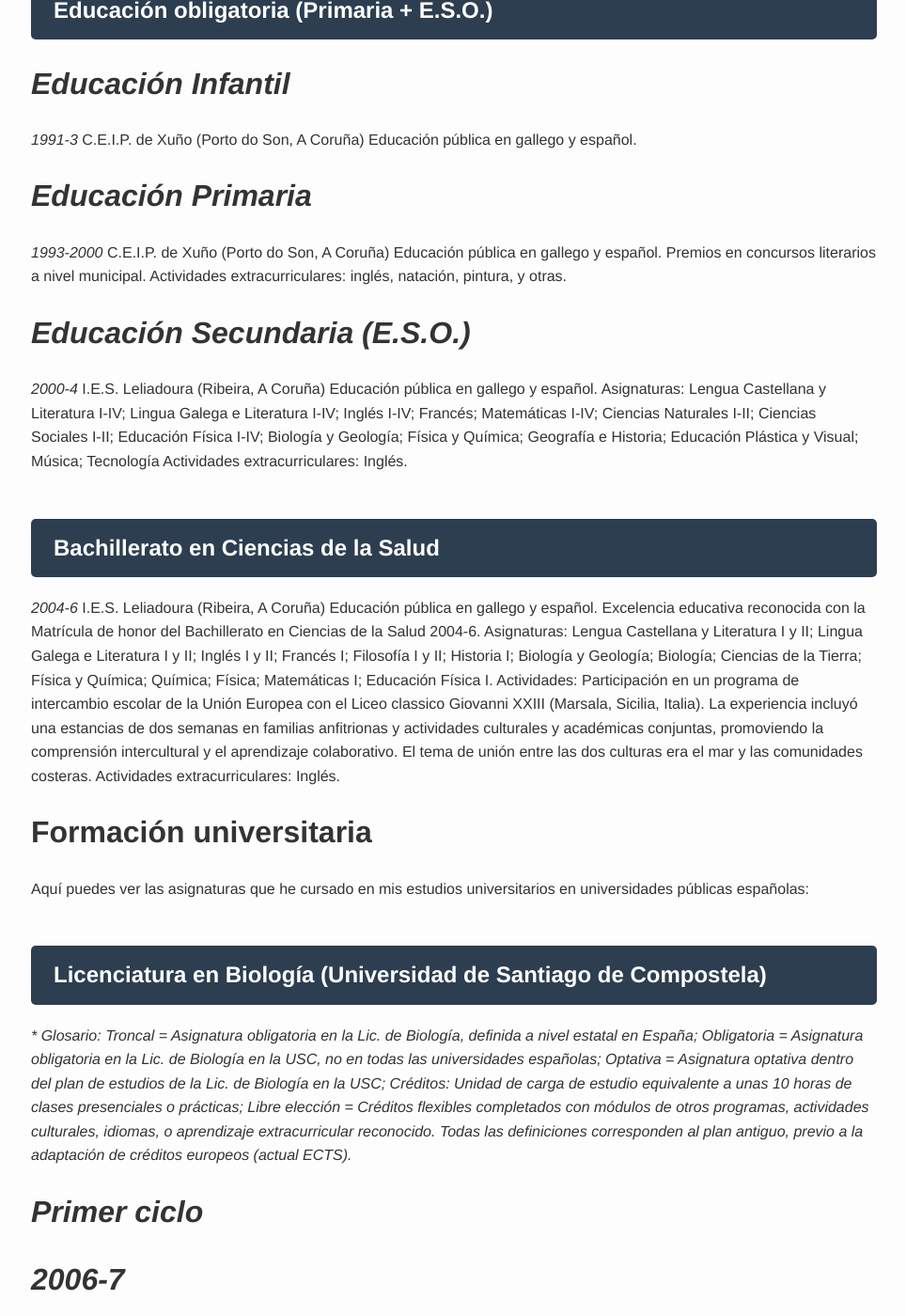
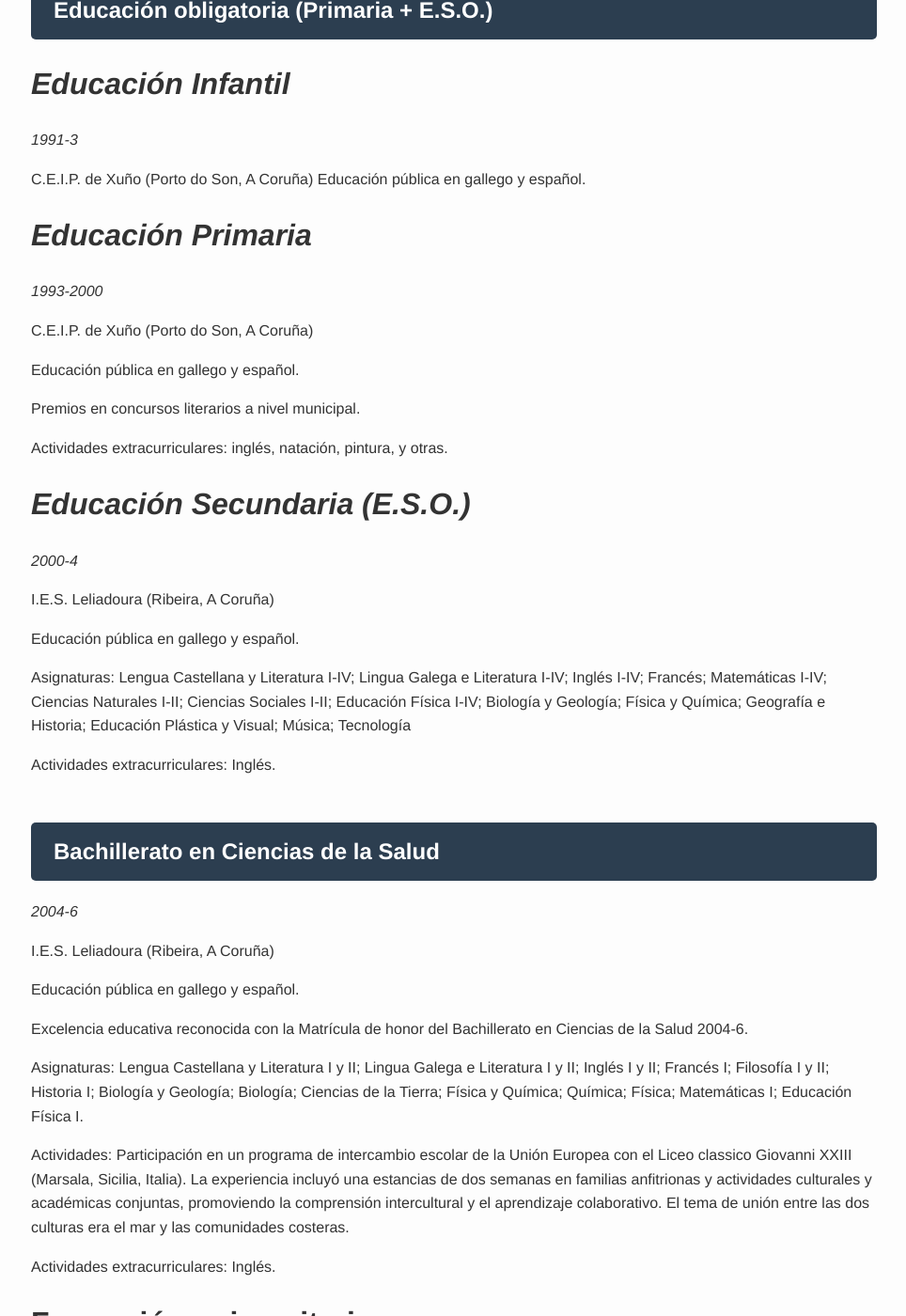
Before and after one commit to albafsanles/albafsanles.github.io, a Jekyll site: the page built from assets/subjects.md, in a window 1280 px wide and 1400 px high, scrolled down 408 px. Shown: the whole window at 94% size, without its empty margins (157-1121 px from the left). Built offline with Jekyll 4.4.1, drawn with Linux system fonts in a browser that asks for light colours; some of the changed text lies outside the part shown.

Commit message:
Update subjects.md

```diff
--- a/assets/subjects.md
+++ b/assets/subjects.md
@@ -13,33 +13,48 @@ Mi formación empezó en la educación pública española. Este periodo me propo
 # _Educación Infantil_
 
 _1991-3_
+
 C.E.I.P. de Xuño (Porto do Son, A Coruña)
 Educación pública en gallego y español.
 
 # _Educación Primaria_
 
 _1993-2000_
+
 C.E.I.P. de Xuño (Porto do Son, A Coruña)
+
 Educación pública en gallego y español.
+
 Premios en concursos literarios a nivel municipal.
+
 Actividades extracurriculares: inglés, natación, pintura, y otras.
 
 # _Educación Secundaria (E.S.O.)_
 
 _2000-4_
+
 I.E.S. Leliadoura (Ribeira, A Coruña)
+
 Educación pública en gallego y español.
+
 Asignaturas: Lengua Castellana y Literatura I-IV; Lingua Galega e Literatura I-IV; Inglés I-IV; Francés; Matemáticas I-IV; Ciencias Naturales I-II; Ciencias Sociales I-II; Educación Física I-IV; Biología y Geología; Física y Química; Geografía e Historia; Educación Plástica y Visual; Música; Tecnología
+
 Actividades extracurriculares: Inglés.
 
 ## Bachillerato en Ciencias de la Salud
 
 _2004-6_
+
 I.E.S. Leliadoura (Ribeira, A Coruña)
+
 Educación pública en gallego y español.
+
 Excelencia educativa reconocida con la Matrícula de honor del Bachillerato en Ciencias de la Salud 2004-6.
+
 Asignaturas: Lengua Castellana y Literatura I y II; Lingua Galega e Literatura I y II; Inglés I y II; Francés I; Filosofía I y II; Historia I; Biología y Geología; Biología; Ciencias de la Tierra; Física y Química; Química; Física; Matemáticas I; Educación Física I.
+
 Actividades: Participación en un programa de intercambio escolar de la Unión Europea con el Liceo classico Giovanni XXIII (Marsala, Sicilia, Italia). La experiencia incluyó una estancias de dos semanas en familias anfitrionas y actividades culturales y académicas conjuntas, promoviendo la comprensión intercultural y el aprendizaje colaborativo. El tema de unión entre las dos culturas era el mar y las comunidades costeras.
+
 Actividades extracurriculares: Inglés.
 
 
@@ -50,13 +65,19 @@ Aquí puedes ver las asignaturas que he cursado en mis estudios universitarios e
 
 ## **Licenciatura en Biología (Universidad de Santiago de Compostela)**
 
-_* Glosario:
-Troncal = Asignatura obligatoria en la Lic. de Biología, definida a nivel estatal en España;
-Obligatoria = Asignatura obligatoria en la Lic. de Biología en la USC, no en todas las universidades españolas;
-Optativa = Asignatura optativa dentro del plan de estudios de la Lic. de Biología en la USC;
-Créditos: Unidad de carga de estudio equivalente a unas 10 horas de clases presenciales o prácticas;
-Libre elección = Créditos flexibles completados con módulos de otros programas, actividades culturales, idiomas, o aprendizaje extracurricular reconocido.
-Todas las definiciones corresponden al plan antiguo, previo a la adaptación de créditos europeos (actual ECTS)._
+_* Glosario:_
+
+_Troncal = Asignatura obligatoria en la Lic. de Biología, definida a nivel estatal en España;_
+
+_Obligatoria = Asignatura obligatoria en la Lic. de Biología en la USC, no en todas las universidades españolas;_
+
+_Optativa = Asignatura optativa dentro del plan de estudios de la Lic. de Biología en la USC;_
+
+_Créditos: Unidad de carga de estudio equivalente a unas 10 horas de clases presenciales o prácticas;_
+
+_Libre elección = Créditos flexibles completados con módulos de otros programas, actividades culturales, idiomas, o aprendizaje extracurricular reconocido._
+
+_Todas las definiciones corresponden al plan antiguo, previo a la adaptación de créditos europeos (actual ECTS)._
 
 # ***Primer ciclo***
 
```
